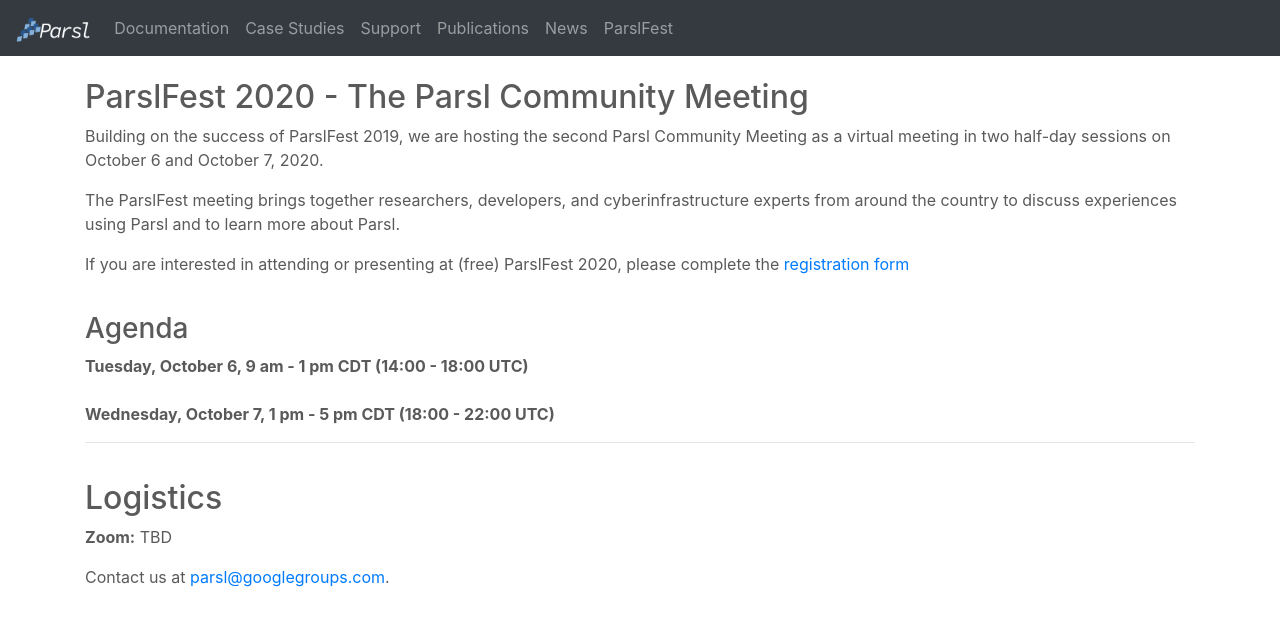
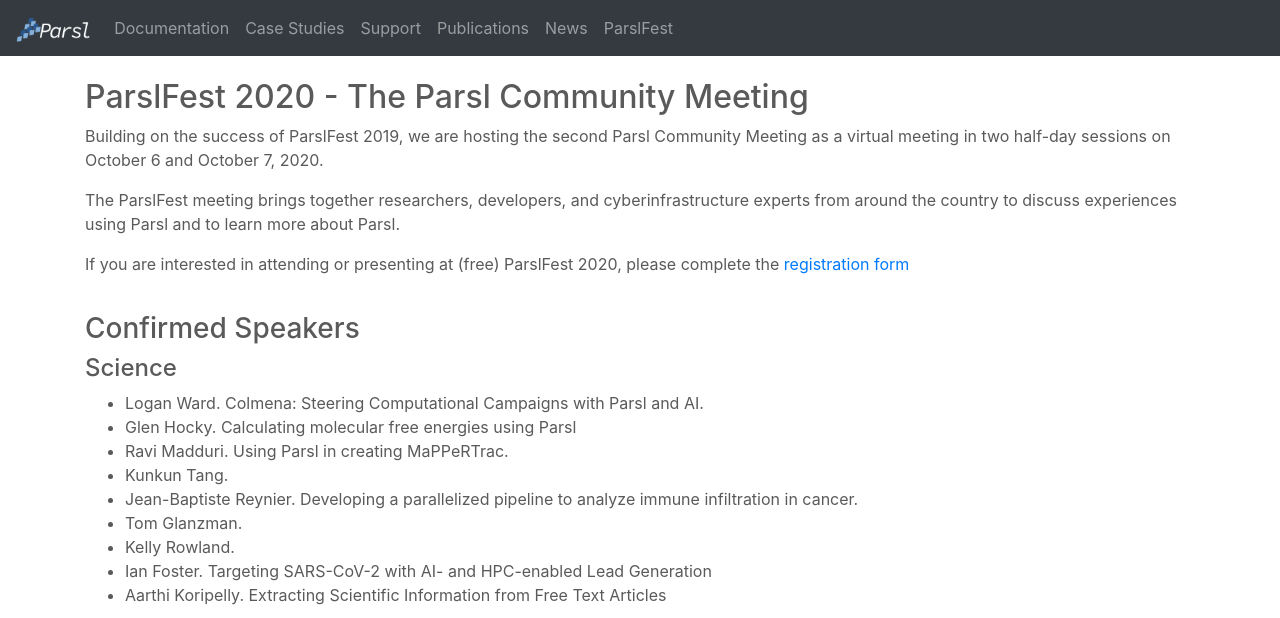
Before and after one commit to Parsl/parsl.github.io, a Jekyll site: the page built from parslfest2020.html, in a window 1280 px wide and 1400 px high, cut to the strip 0-618 px from the top of the window. Built offline with Jekyll 4.4.1, drawn with Linux system fonts in a browser that asks for light colours; some of the changed text lies outside the part shown.

Commit message:
Update parslfest2020.html

```diff
--- a/parslfest2020.html
+++ b/parslfest2020.html
@@ -22,6 +22,44 @@
       <p>If you are interested in attending or presenting at (free) ParslFest 2020, please  complete the <a href='https://forms.gle/pPAEPTTgeHucEqt3A'>registration form</a></p>
     </div>
    </div>
+
+  <div class="row" style="padding-top: 20px">
+    <div class="col-lg-12">
+      <h3>Confirmed Speakers</h3>
+      <h4>Science</h4>
+      <ul>
+        <li>Logan Ward. Colmena: Steering Computational Campaigns with Parsl and AI.</li>
+        <li>Glen Hocky. Calculating molecular free energies using Parsl</li>
+        <li>Ravi Madduri. Using Parsl in creating MaPPeRTrac.</li>
+        <li>Kunkun Tang.</li>
+        <li>Jean-Baptiste Reynier. Developing a parallelized pipeline to analyze immune infiltration in cancer.</li>
+        <li>Tom Glanzman.</li>
+        <li>Kelly Rowland.</li>
+        <li>Ian Foster. Targeting SARS-CoV-2 with AI- and HPC-enabled Lead Generation</li>
+        <li>Aarthi Koripelly. Extracting Scientific Information from Free Text Articles</li>
+      </ul>
+
+      <h4>Cyberinfrastructure</h4>
+      <ul>
+        <li>Lincoln Bryant. Jupyter on the Open Science Grid.</li>
+        <li>Ryan Chard. funcX: Federated Funcation as a Service.</li>
+        <li>Rafael Ferreira da Silva. Infrastructure for Enabling Systematic Development and Research of Scientific Workflow Management Systems.</li>
+        <li>Dan Laney. ExaWorks: ECP Workflows Project.</li>
+        <li>Douglas Thain. WorkQueue + Parsl.</li>
+        <li>SciFlow Team.</li>
+        <li></li>
+     </ul>
+
+      <h4>Advanced Tutorials</h4>
+      <ul>
+        <li>Alvaro Vidal Torreira. Parallel Patterns in Parsl.</li>
+        <li>Ben Clifford. Advanced Dependencies.<li>
+        <li>Ben Tovar, Doug Thain, Zhuozhao Li. Granular Research Management with the WorkQueue Executor.</li>
+        <li>Yadu Babuji.  TBD.<li>
+      </ul>
+
+    </div>
+  </div>
 
   <div class="row" style="padding-top: 20px">
     <div class="col-lg-12">
```
